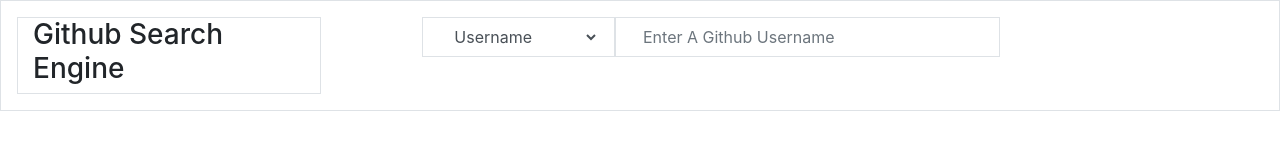
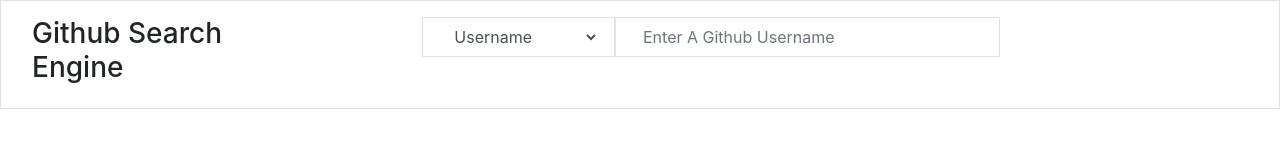
Before and after one commit to rkbhambri/Github-Search-Engine, a React (Create React App) app in the folder github-search-engine/: page / in a window 1280 px wide. Shown: the top 160 px of the page. Built offline with nearby package versions, Linux system fonts and the light colour scheme.

Commit message:
Minor fix in UI

```diff
--- a/github-search-engine/src/components/Brand/Brand.js
+++ b/github-search-engine/src/components/Brand/Brand.js
@@ -2,7 +2,7 @@ import React from 'react';
 
 const Brand = (props) => {
     return (
-        <div className="brand col-md-3 border">
+        <div className="brand col-md-3">
             <h3>Github Search Engine</h3>
         </div>
     );
```
